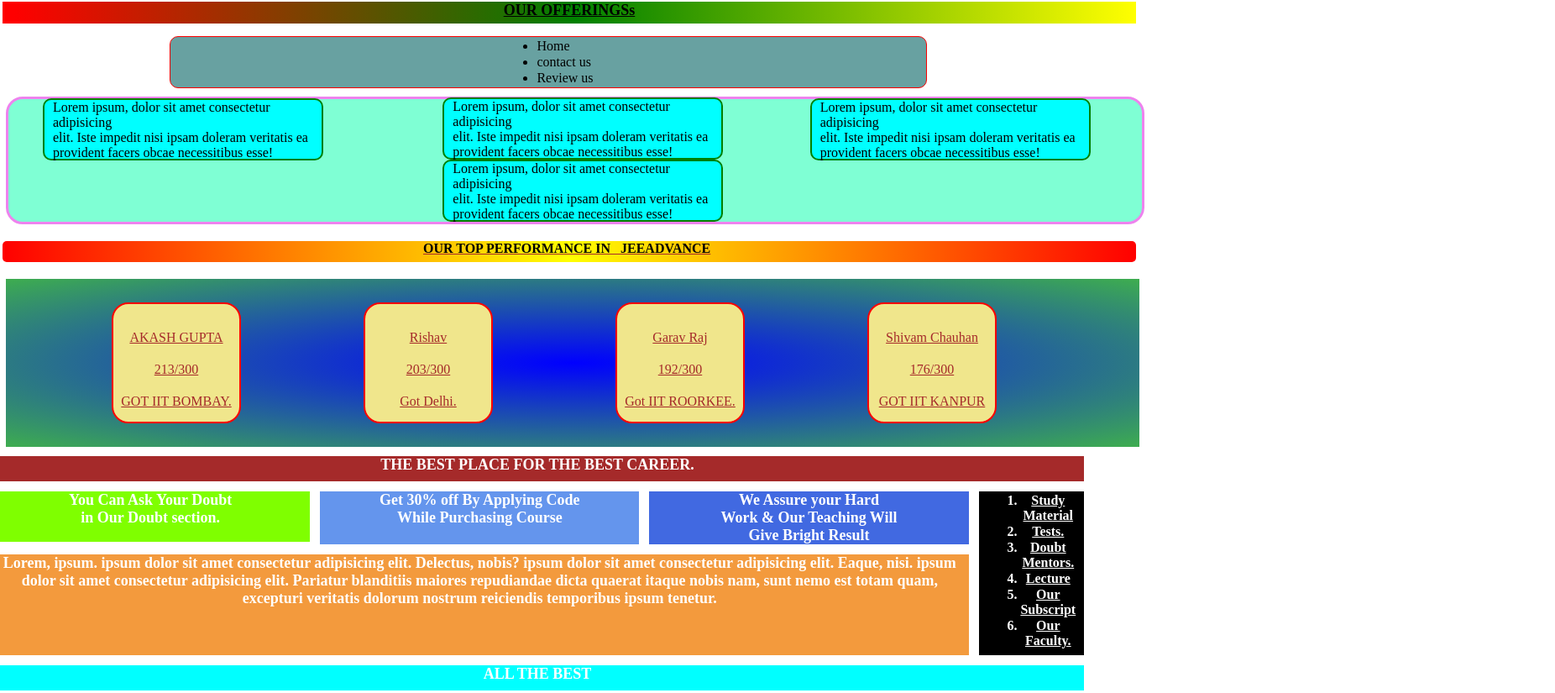
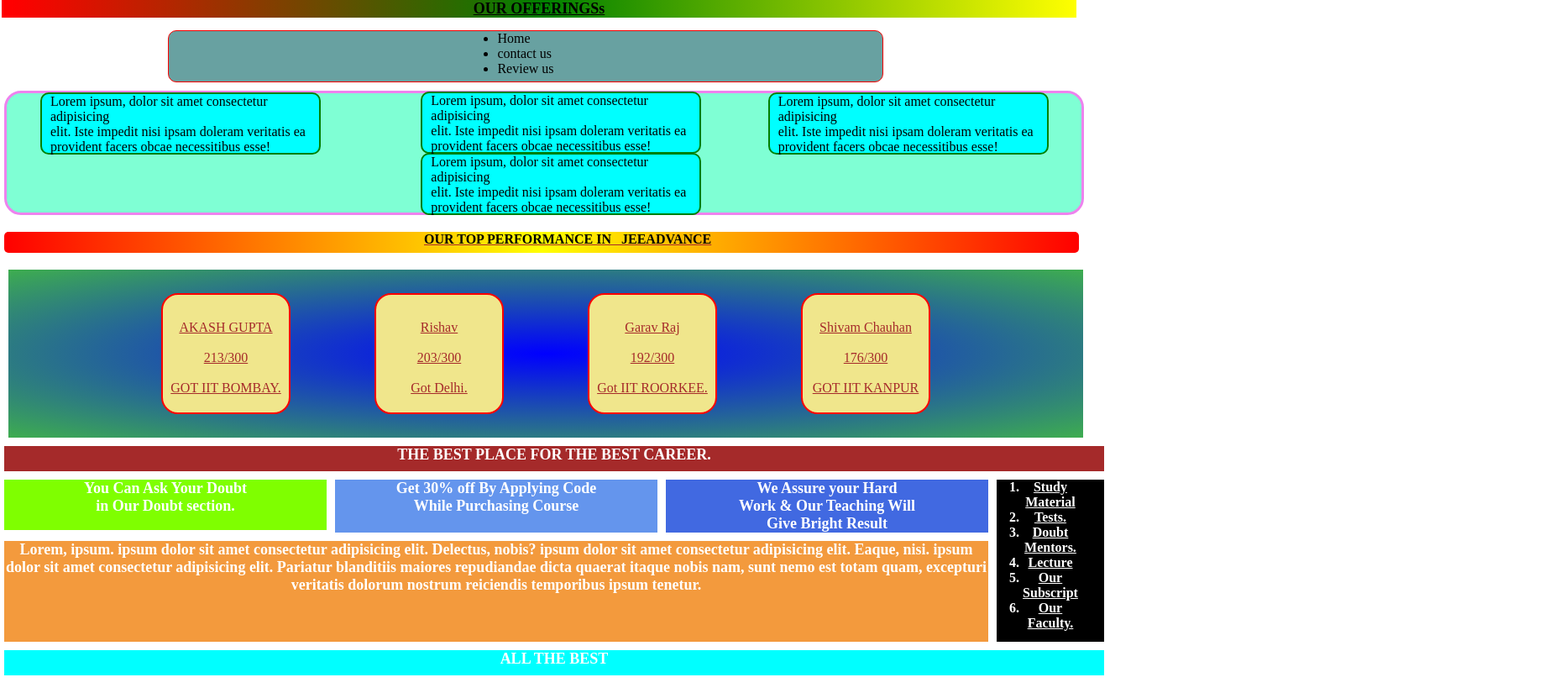
Before and after one commit to amitkamble100799/css4, a plain HTML site: page index.html in a window 1280 px wide. Shown: the whole page at 84% size, 1852 px wide, since content can reach past the window. After the commit the page ends 804 px from the top, so only its background shows below. Drawn offline with Linux system fonts and the light colour scheme.

Commit message:
Update index.css

```diff
--- a/index.css
+++ b/index.css
@@ -1,27 +1,30 @@
 *{
-    margin: 1px;
-    display:;
-  max-width: 1350px;
+ margin: 0;
+ padding: 0;
+ max-width: 100%;
 }
-.container{
- margin: 0px;
- padding: 0px;
+ .container{
+    margin-top: 1px;
+    margin-left: 2px;
+    width: 100%;
 }
 .container1{
     display: grid;
     background-image:linear-gradient(to right,red 1%,green,yellow);
-    height: 26px;
-    width: 1350px;
+    height: 2%;
+    width: 1340px;
     justify-content: center;
     text-decoration:underline;
     font-weight: bold;
     font-size: large;
+    margin-left: 2px;
+    margin-right: 1px;
 }
 .container2{
     display: grid;
     border: 1px solid red;
     height: 60px;
-    width: 900px;
+    width: 850px;
     border-radius: 10px;
     margin-top: 15px;
     margin-left: 200px;
@@ -31,8 +34,8 @@
 .container3{
     display: grid;
     position: relative;
-    height: 146px;
-    width: 1350px;
+    height: 142px;
+    width: 1330px;
     border: 3px solid violet;
     border-radius: 20px;
     margin-top: 10px;
@@ -55,10 +58,12 @@
    width: 320px;
 }
 .container4{
+    display: flex;
  background-image: linear-gradient(to right,red,yellow,red);
  height: 25px;
- width:1350px;
+ width: 1330px;
  margin-top: 20px;
+ margin-left: 5px;
  font-weight: 600;
  border-radius: 5px;
 }
@@ -69,17 +74,18 @@
    left:500px;
 }
 .container5{
-    display: grid;
+    display: flex;
      background-image:radial-gradient(blue,rgb(62, 173, 79));
     height: 200px;
-    width:1350px;
+    width:1330px;
     margin-top: 20px;
     border:5px soild green;
     grid-template-columns: 200px 200px 200px 200px;
     justify-content: center;
     align-items: center;
     gap: 100px;
-    margin-left: 5px;
+    margin-left: 10px;
+    margin-right: 10px;
 }
 .item5{
     border: 2px solid red;
@@ -97,7 +103,8 @@
  grid-template-columns:repeat(3,30%) 10%;
 /* grid-template-rows: 70px 70px 70px;  */
     margin-top: 10px;
-
+    margin-left: 20px;
+    width: 1315px;
     color: white;
  grid-gap: 10px;
  font-weight: bold;
```
